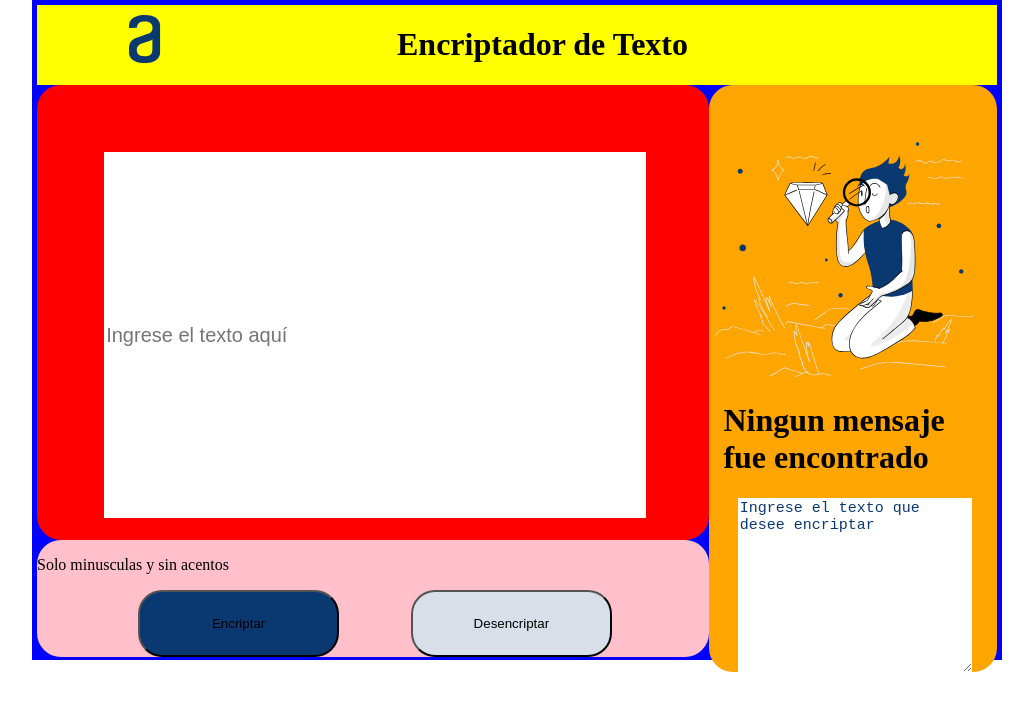
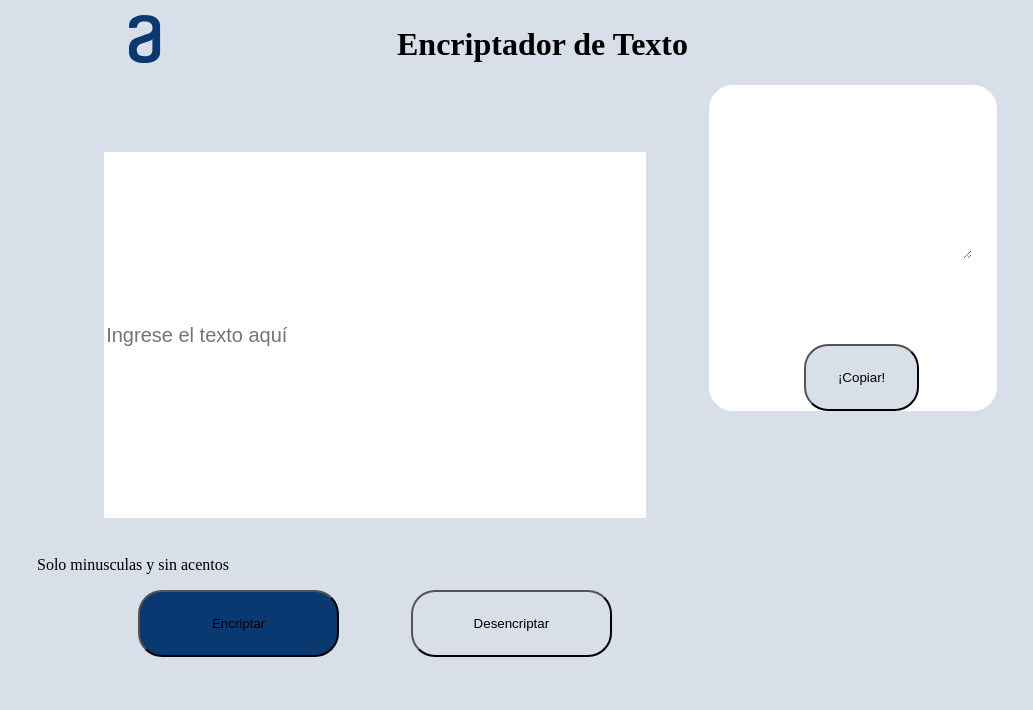
Before and after one commit to MaraD98/Encriptador, a plain HTML site: page index.html in a window 1280 px wide. Both pictures are taken after a click on the button "Encriptar". Shown: the whole page, without its empty margins (123-1156 px from the left). Drawn offline with Linux system fonts and the light colour scheme.

Commit message:
Encriptador terminado, pero falta mas emoción a

```diff
--- a/index.html
+++ b/index.html
@@ -6,6 +6,7 @@
     <meta http-equiv="X-UA-Compatible" content="IE=edge">
     <meta name="viewport" content="width=device-width, initial-scale=1.0">
     <link rel="stylesheet" href="style.css">
+    <script type="text/javascript" src="scrip.js"></script>
     <title>Encriptador</title>
 </head>
 
@@ -16,17 +17,18 @@
             <h1 class="tittle">Encriptador de Texto</h1>
         </div>
         <div class="left">
-            <input class="text-input" type="text" placeholder="Ingrese el texto aquí">
+            <input class="text-input" id="inputTexto" type="text" placeholder="Ingrese el texto aquí">
         </div>
         <div class="right">
             <img src="img/Muñeco.svg" id="imgDer">
             <h1 id="texto">Ningun mensaje fue encontrado</h1>
             <textarea id="texto2" name="name" cols="30" rows="10">Ingrese el texto que desee encriptar</textarea>
+            <button id="copiar" type="button" name="button" onclick="copiar()">¡Copiar!</button>
         </div>
         <div class="left-button">
             <p>Solo minusculas y sin acentos</p>
-            <button type="button" id="btn-encriptar">Encriptar</button>
-            <button type="button" id="btn-desencriptar">Desencriptar</button>
+            <button type="button" id="btn-encriptar" onclick="encriptar()">Encriptar</button>
+            <button type="button" id="btn-desencriptar" onclick="desencriptar()">Desencriptar</button>
         </div>
     </div>
 </body>
--- /dev/null
+++ b/scrip.js
@@ -0,0 +1,41 @@
+function encriptar(){
+    var texto = document.getElementById("inputTexto").value.toLowerCase();
+    //la letra "i" sirve para que tome tanto mayusculas como minusculas
+    //la g es para que tome toda la linea u oracion
+    //la m es para que afecte multiples lineas o todo el parrafo
+    var txtCifrado = texto.replace(/e/igm, "enter");
+    var txtCifrado = txtCifrado.replace(/o/igm, "ober");
+    var txtCifrado = txtCifrado.replace(/i/igm, "ines");
+    var txtCifrado = txtCifrado.replace(/a/igm, "ai");
+    var txtCifrado = txtCifrado.replace(/u/igm, "ufat");
+
+    document.getElementById("imgDer").style.display = "none";
+    document.getElementById("texto").style.display = "none";
+    document.getElementById("texto2").innerHTML = txtCifrado;
+    document.getElementById("copiar").style.display = "show";
+    document.getElementById("copiar").style.display = "inherit";
+}
+function desencriptar(){
+    var texto = document.getElementById("inputTexto").value.toLowerCase();
+    //la letra "i" sirve para que tome tanto mayusculas como minusculas
+    //la g es para que tome toda la linea u oracion
+    //la m es para que afecte multiples lineas o todo el parrafo
+    var txtCifrado = texto.replace(/enter/igm, "e");
+    var txtCifrado = txtCifrado.replace(/ober/igm, "o");
+    var txtCifrado = txtCifrado.replace(/ines/igm, "i");
+    var txtCifrado = txtCifrado.replace(/ai/igm, "a");
+    var txtCifrado = txtCifrado.replace(/ufat/igm, "u");
+
+    document.getElementById("imgDer").style.display = "none";
+    document.getElementById("texto").style.display = "none";
+    document.getElementById("texto2").innerHTML = txtCifrado;
+    document.getElementById("copiar").style.display = "show";
+    document.getElementById("copiar").style.display = "inherit";
+}
+
+function copiar() {
+    var contenido = document.querySelector("#texto2");
+    contenido.select();
+    document.execCommand("Copy");
+    alert("Se copio!");
+}
--- a/style.css
+++ b/style.css
@@ -1,40 +1,36 @@
 body{
     margin: 0px;
     padding: 0px;
-    background: F3FSFC;
+    background: #d8dfe8;
 }
 .container{
     margin: auto;
     width: 960px;
     height: 650px;
     padding: 5px;
-    background: blue;
 }
 .logo{
     width: 100%;
     float: left;
-    background: yellow;
 }
 .left{
     width: 70%;
     float: left;
     height: 70%;
     border-radius: 24px;
-    background: red;
 }
 .right{
     width: 30%;
     float: right;
     height: auto;
     border-radius: 24px;
-    background: orange;
+    background: white;
 }
 .left-button{
     float: left;
     width: 70%;
     height: auto;
     border-radius: 24px;
-    background: pink;
 }
 .logoImg{
     margin-top: 1%;
@@ -92,3 +88,13 @@ body{
     margin-left: 10%;
     background: #d8dfe8;
 }
+#copiar{
+    margin-left: 33%;
+    margin-top: 90%;
+    padding: 24px;
+    width: 40%;
+    height:10%;
+    background: #d8dfe8;
+    border-radius: 24px;
+    display: none;
+}
```
